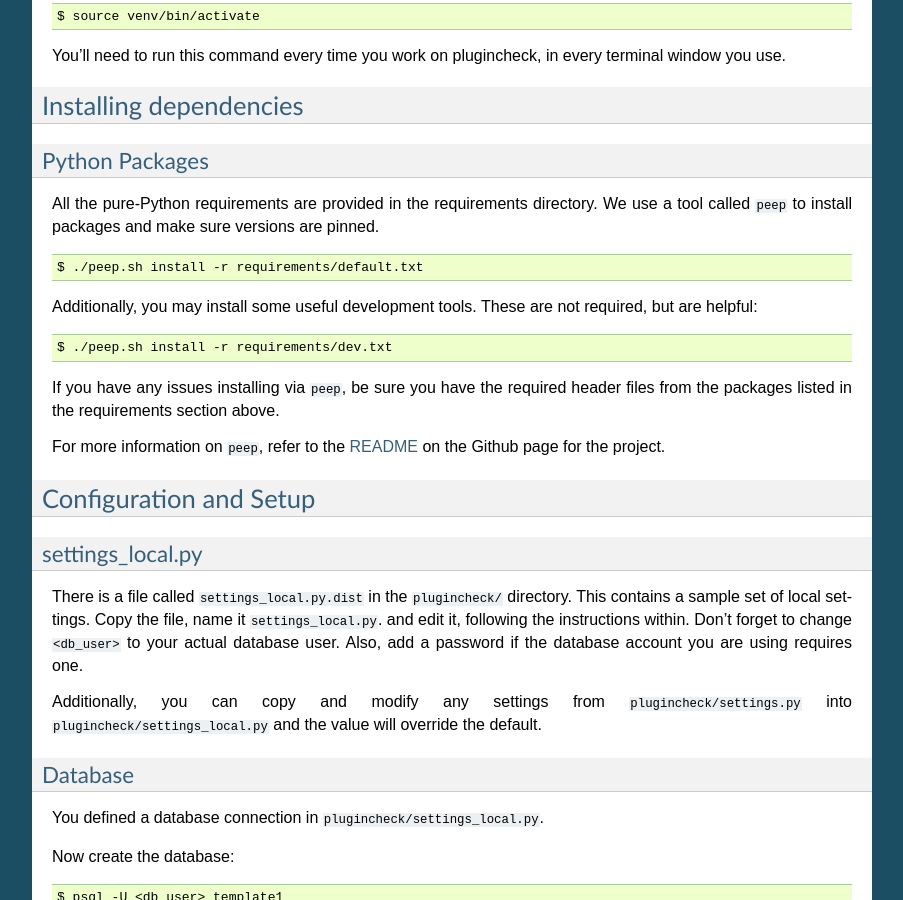
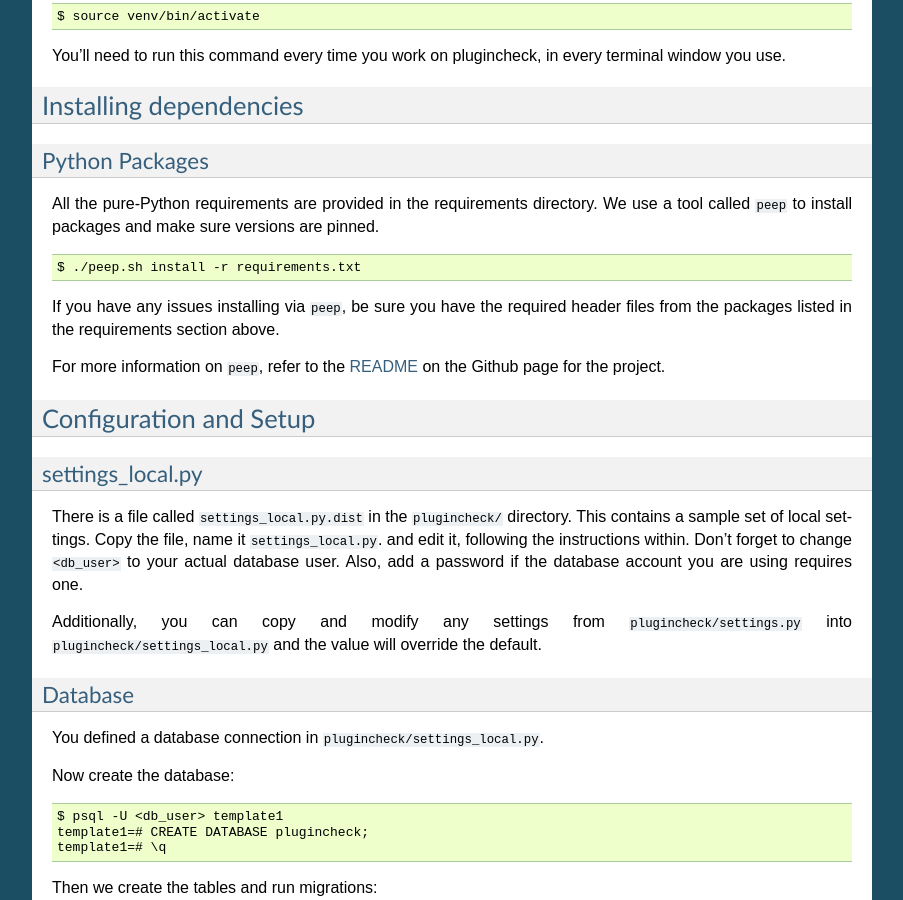
Before and after one commit to rlr/plugincheck, a Sphinx documentation site: the page built from docs/getting_started.rst, in a window 1280 px wide and 900 px high, scrolled down 1162 px. Shown: the whole window, without its empty margins (198-1101 px from the left). Built offline with Sphinx 7.4.7, drawn with Linux system fonts in a browser that asks for light colours.

Commit message:
Just use requirements.txt

```diff
--- a/docs/getting_started.rst
+++ b/docs/getting_started.rst
@@ -78,13 +78,7 @@ All the pure-Python requirements are provided in the requirements
 directory. We use a tool called ``peep`` to install packages and make sure
 versions are pinned. ::
 
-    $ ./peep.sh install -r requirements/default.txt
-
-
-Additionally, you may install some useful development tools. These are not
-required, but are helpful::
-
-    $ ./peep.sh install -r requirements/dev.txt
+    $ ./peep.sh install -r requirements.txt
 
 
 If you have any issues installing via ``peep``, be sure you have the required
```
Also changed, not shown: requirements.txt (+32 -1 lines), 2 other files.
